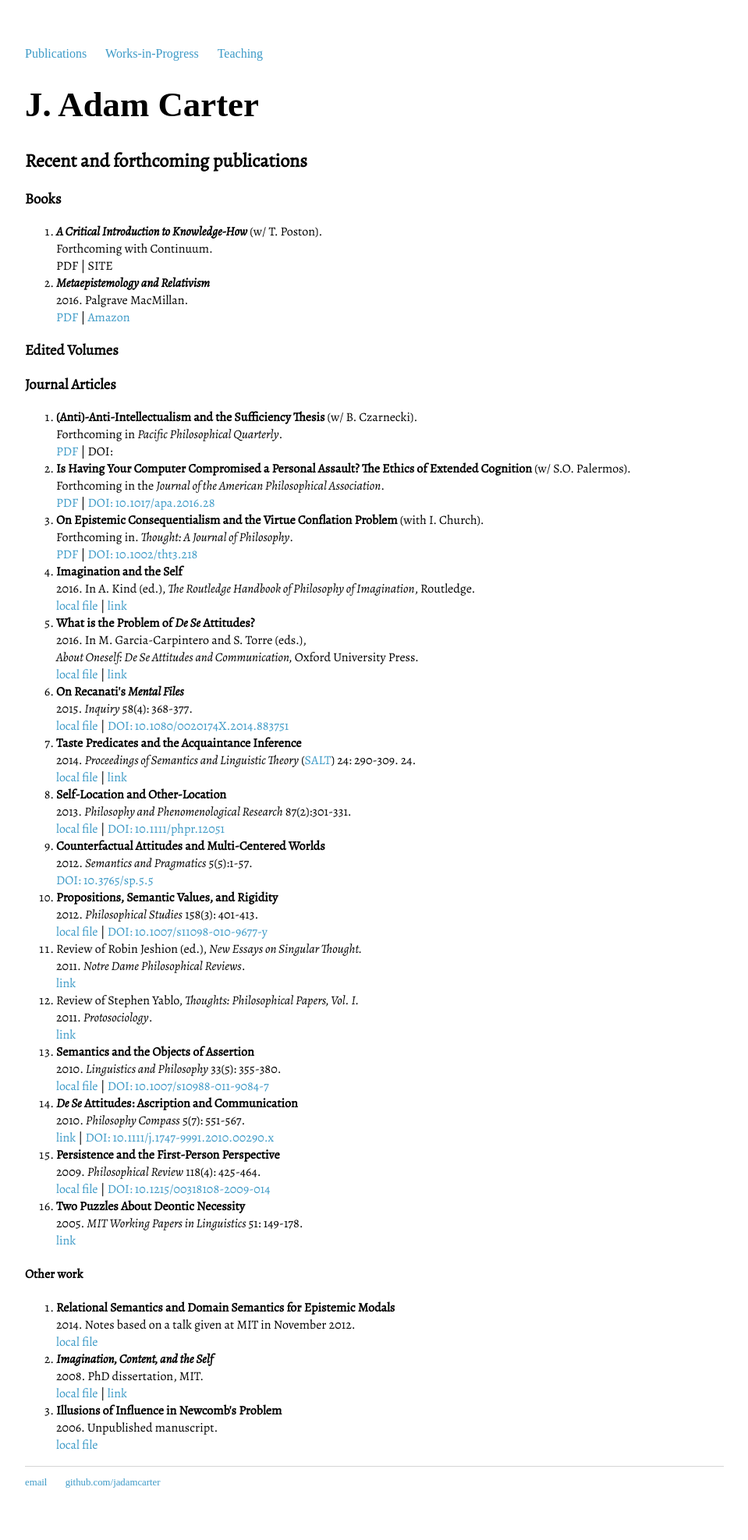
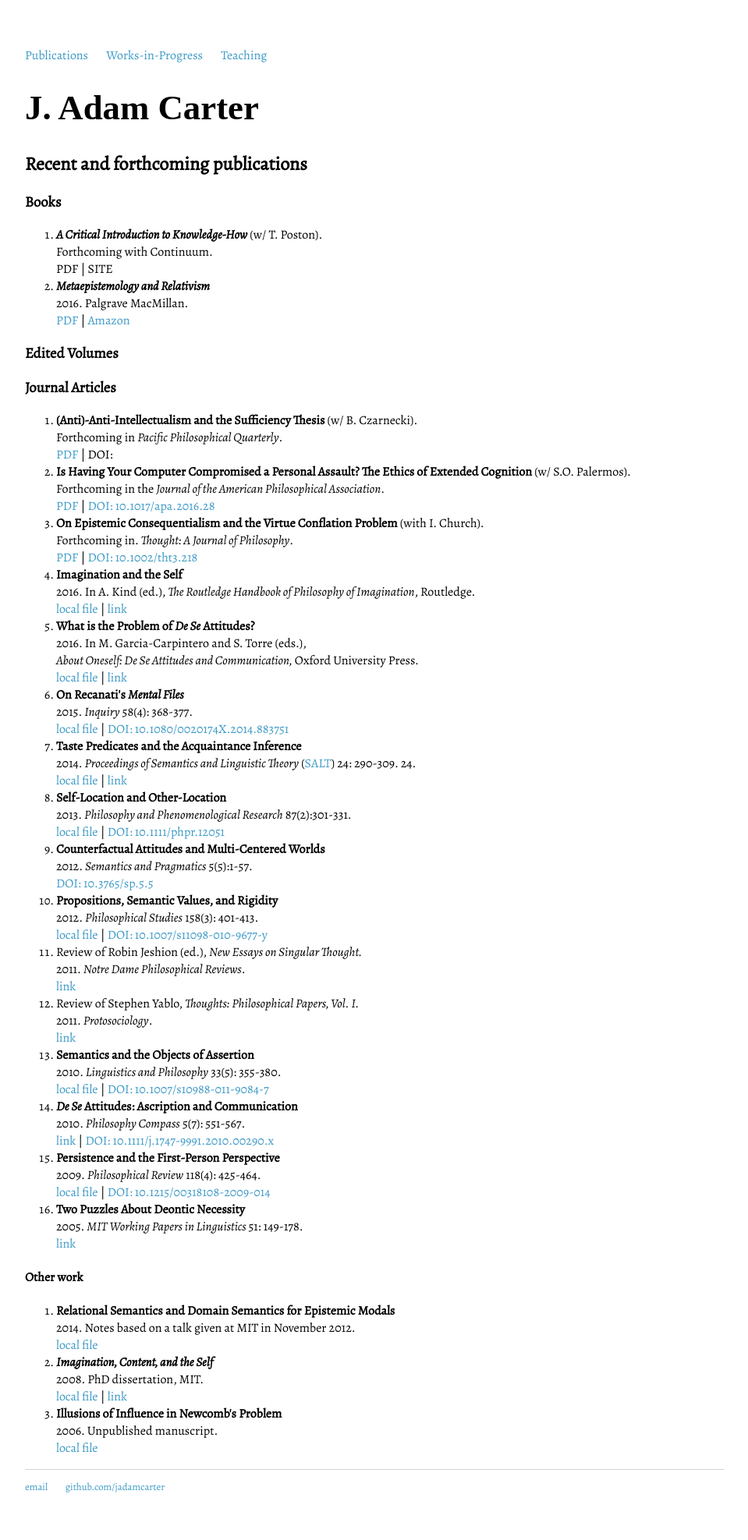
Before and after one commit to jadamcarter/jadamcarter.github.io, a Jekyll site: the page built from index.html, in a window 1280 px wide. Shown: the whole page at 78% size, without its empty margins (160-1119 px from the left). Built offline with Jekyll 4.4.1, drawn with Linux system fonts in a browser that asks for light colours; some web fonts are replaced.

Commit message:
Update main.css

```diff
--- a/css/main.css
+++ b/css/main.css
@@ -4,7 +4,7 @@
     width: 70%;
 }
 nav ul, footer ul {
-    font-family: 'Alegreya SC', 'Alegreya SC', 'Alegreya SC';
+    font-family: 'Alegreya', 'Alegreya', 'Alegreya';
     padding: 0px;
     list-style: none;
     color: #333;
```
